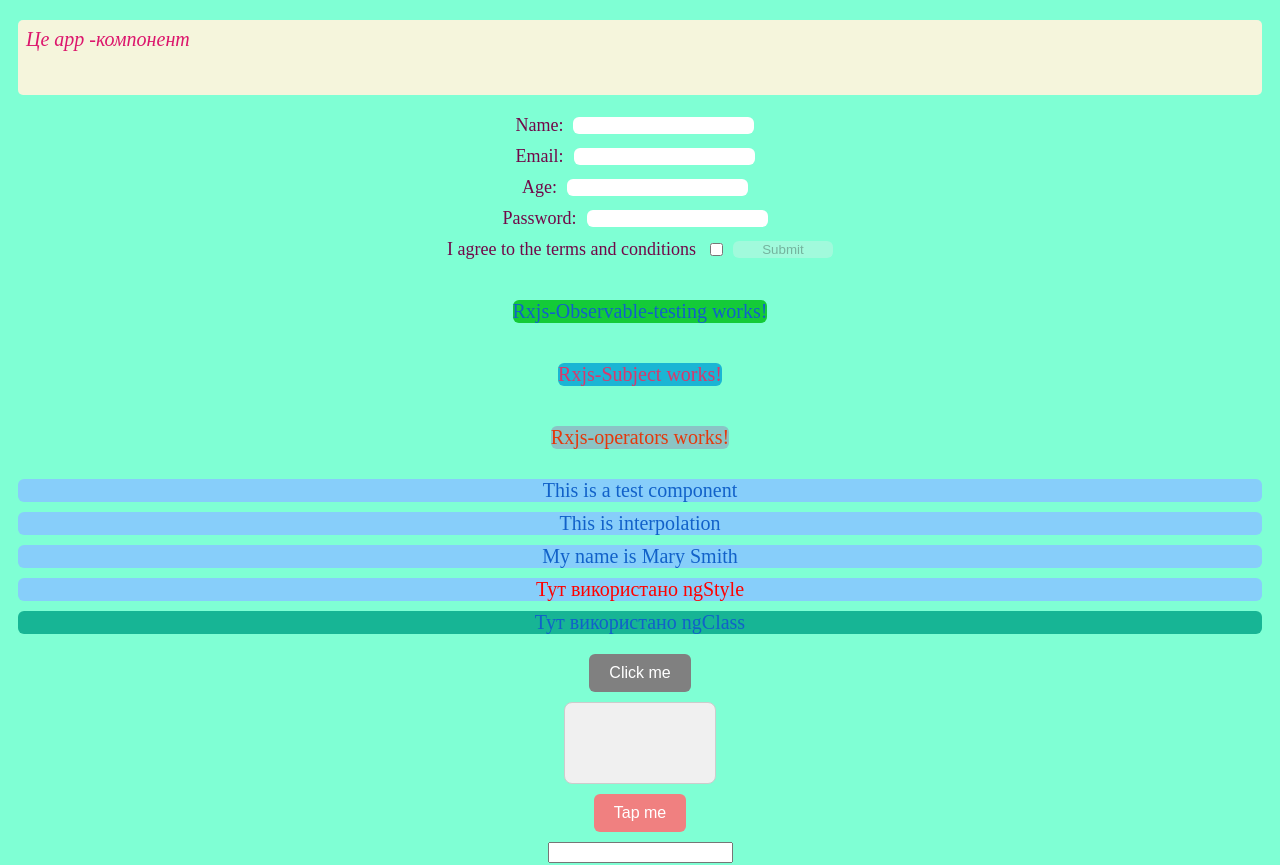
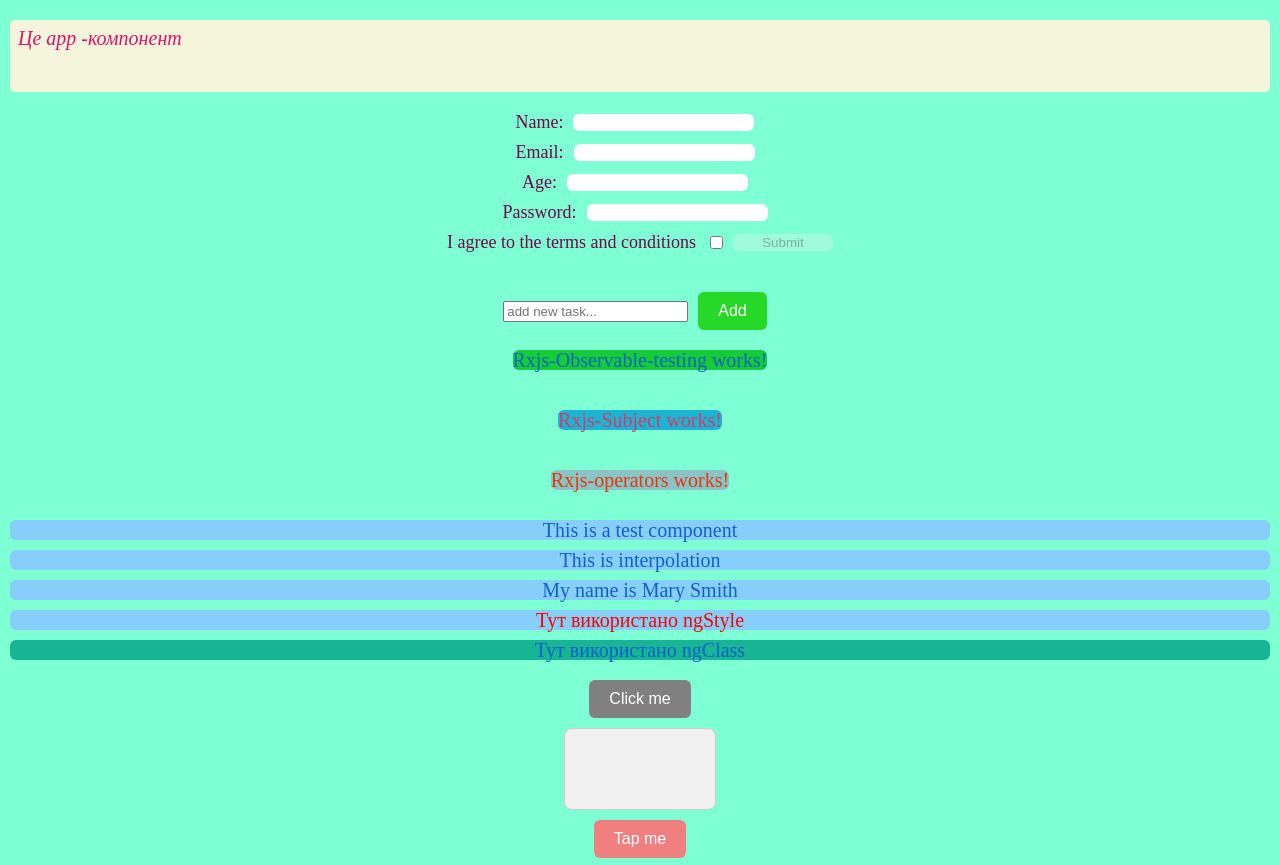
Before and after one commit to Lorat1403/angular-using-examples, an Angular app: page / in a window 1280 px wide. Shown: the top 865 px of the page. Built offline with nearby package versions, Linux system fonts and the light colour scheme.

Commit message:
edit todos component integration

```diff
--- a/package.json
+++ b/package.json
@@ -21,10 +21,12 @@
   },
   "private": true,
   "dependencies": {
+    "@angular/cdk": "^20.2.11",
     "@angular/common": "^20.1.0",
     "@angular/compiler": "^20.1.0",
     "@angular/core": "^20.1.0",
     "@angular/forms": "^20.1.0",
+    "@angular/material": "^20.2.11",
     "@angular/platform-browser": "^20.1.0",
     "@angular/router": "^20.1.0",
     "rxjs": "~7.8.0",
--- a/src/app/app.html
+++ b/src/app/app.html
@@ -3,9 +3,10 @@
     <p>Це app -компонент</p>
     <p>{{ messageFromChild }}</p>
   </div>
-  <div>
-    <app-test-form></app-test-form>
-  </div>
+  <div><app-test-form></app-test-form></div>
+
+  <div><app-todos></app-todos></div>
+
   <div>
     <app-rxjs-test></app-rxjs-test>
   </div>
@@ -15,6 +16,7 @@
   <div>
     <app-rxjs-operators></app-rxjs-operators>
   </div>
+
   <app-test
     [childMessage]="messageFromParent"
     (messageFromChild)="getMessageFromChild($event)"
--- a/src/app/app.scss
+++ b/src/app/app.scss
@@ -12,3 +12,14 @@ p {
   background-color: beige;
   border-radius: 5px;
 }
+
+.panel_title{
+  font-size: 20px;
+  text-align: center;
+  }
+
+  .rxjs_panel{
+    margin: 10px;
+    background-color:lightskyblue;
+
+  }
--- a/src/app/app.ts
+++ b/src/app/app.ts
@@ -5,10 +5,12 @@ import { TestForm } from './components/test-form/test-form';
 import { RxjsTest } from './components/rxjs-test/rxjs-test';
 import { RxjsSubject } from './components/rxjs-subject/rxjs-subject';
 import { RxjsOperators } from './components/rxjs-operators/rxjs-operators';
+import { Todos } from './components/todos/todos';
+
 
 @Component({
   selector: 'app-root',
-  imports: [RouterOutlet, Test, TestForm, RxjsTest, RxjsSubject, RxjsOperators],
+  imports: [RouterOutlet, Test, TestForm, RxjsTest, RxjsSubject, RxjsOperators, Todos],
   templateUrl: './app.html',
   styleUrl: './app.scss'
 })
--- a/src/app/components/test/test.html
+++ b/src/app/components/test/test.html
@@ -18,22 +18,6 @@
   <button (click)="sendMessageToParent()">Send Message to Parent</button>
   <p appHighlight [highlightColor]="'violet'">Наведи мишку сюди!</p>
 
-  <div class="todo-container">
-    <input
-      [(ngModel)]="newTask"
-      placeholder="add new task..."
-      class="todo-input"
-    />
-    <button (click)="addTask()" class="add-btn">Add</button>
-
-    <ul class="todo-list">
-      <li *ngFor="let task of tasks; let i = index" class="todo-item">
-        {{ task }}
-        <button (click)="removeTask(i)" class="remove-btn">Remove</button>
-      </li>
-    </ul>
-  </div>
-
   <p>{{ today | date : "shortDate" }}</p>
   <p>{{ "hello, world!" | uppercase }}</p>
   <p>{{ "HELLO, WORLD" | lowercase }}</p>
--- a/src/app/components/test/test.scss
+++ b/src/app/components/test/test.scss
@@ -67,13 +67,6 @@ button:disabled {
   color: white;
 }
 
-.todo-container {
-  display: flex;
-  // flex-direction: column;
-  justify-content: center;
-  align-items: center;
-}
-
 .add-btn {
   background-color: rgb(38, 217, 38);
   color: white;
@@ -83,15 +76,3 @@ button:disabled {
   background-color: rgb(125, 12, 12);
   color: white;
 }
-
-.todo-list {
-  list-style-type: none;
-
-  padding: 0;
-
-}
-
-.todo-item {
-  margin: 10px 0;
-
-}
--- a/src/app/components/test/test.ts
+++ b/src/app/components/test/test.ts
@@ -13,35 +13,7 @@ import { HighlightDirective } from '../../directives/highlight';
 })
 export class Test {
 
-  newTask: string = '';
-  tasks: string[] = [];
 
-
-  // constructor(private todoService: TodoService) { }  1 варіант акттивації сервісу
-
-  constructor() { } // 2 варіант активації сервісу
-
-  private todoService =inject(TodoService);
-
-  ngOnInit() {
-    this.tasks = this.todoService.getTasks();
-  }
-  addTask() {
-    if (this.newTask.trim() !== '') {
-      this.todoService.addTask(this.newTask.trim());
-      this.newTask = '';
-      this.updateTasks();
-    }
-  }
-
-  removeTask(index: number) {
-    this.todoService.removeTask(index);
-    this.updateTasks();
-  }
-
-  private updateTasks() {
-    this.tasks = this.todoService.getTasks();
-  }
 
    title = 'This is interpolation';
   firstName = 'Mary';
--- /dev/null
+++ b/src/app/components/todos/todos.html
@@ -0,0 +1,15 @@
+<div class="todo-container">
+  <input
+    [(ngModel)]="newTask"
+    placeholder="add new task..."
+    class="todo-input"
+  />
+  <button (click)="addTask()" class="add-btn">Add</button>
+
+  <ul class="todo-list">
+    <li *ngFor="let task of tasks; let i = index" class="todo-item">
+      {{ task }}
+      <button (click)="removeTask(i)" class="remove-btn">Remove</button>
+    </li>
+  </ul>
+</div>
--- /dev/null
+++ b/src/app/components/todos/todos.scss
@@ -0,0 +1,37 @@
+.todo-container {
+  display: flex;
+ justify-content: center;
+  align-items: center;
+}
+
+.todo-list {
+  list-style-type: none;
+  padding: 0;
+
+}
+
+.todo-item {
+  margin: 10px 0;
+
+}
+
+.add-btn {
+  display: inline-block;
+    margin: 10px;
+    padding: 10px 20px;
+    border: none;
+    border-radius: 6px;
+  background-color: rgb(38, 217, 38);
+  color: white;
+  font-size: 16px;
+    cursor: pointer;
+}
+.add-btn:hover{
+  background-color: darkviolet;
+    color: black;
+}
+
+.remove-btn {
+  background-color: rgb(125, 12, 12);
+  color: white;
+}
--- /dev/null
+++ b/src/app/components/todos/todos.ts
@@ -0,0 +1,42 @@
+import { Component, inject, Input, EventEmitter, Output, input } from '@angular/core';
+import { CommonModule } from '@angular/common';
+import { FormsModule, NgModel } from '@angular/forms';
+import { TodoService } from '../../services/todo-service';
+
+@Component({
+  selector: 'app-todos',
+  imports: [CommonModule, FormsModule],
+  templateUrl: './todos.html',
+  styleUrl: './todos.scss'
+})
+export class Todos {
+   newTask: string = '';
+  tasks: string[] = [];
+
+   // constructor(private todoService: TodoService) { }  1 варіант акттивації сервісу
+
+  constructor() { } // 2 варіант активації сервісу
+
+  private todoService =inject(TodoService);
+
+  ngOnInit() {
+    this.tasks = this.todoService.getTasks();
+  }
+  addTask() {
+    if (this.newTask.trim() !== '') {
+      this.todoService.addTask(this.newTask.trim());
+      this.newTask = '';
+      this.updateTasks();
+    }
+  }
+
+  removeTask(index: number) {
+    this.todoService.removeTask(index);
+    this.updateTasks();
+  }
+
+  private updateTasks() {
+    this.tasks = this.todoService.getTasks();
+  }
+
+}
--- a/src/index.html
+++ b/src/index.html
@@ -6,7 +6,9 @@
     <base href="/" />
     <meta name="viewport" content="width=device-width, initial-scale=1" />
     <link rel="icon" type="image/x-icon" href="favicon.ico" />
-  </head>
+      <link href="https://fonts.googleapis.com/css2?family=Roboto:wght@300;400;500&display=swap" rel="stylesheet">
+    <link href="https://fonts.googleapis.com/icon?family=Material+Icons" rel="stylesheet">
+</head>
   <body>
     <app-root></app-root>
   </body>
--- a/src/styles.scss
+++ b/src/styles.scss
@@ -1,4 +1,42 @@
+
+// Include theming for Angular Material with `mat.theme()`.
+// This Sass mixin will define CSS variables that are used for styling Angular Material
+// components according to the Material 3 design spec.
+// Learn more about theming and how to use it for your application's
+// custom components at https://material.angular.dev/guide/theming
+@use '@angular/material' as mat;
+
+html {
+  @include mat.theme((
+    color: (
+      primary: mat.$azure-palette,
+      tertiary: mat.$blue-palette,
+    ),
+    typography: Times New Roman,
+    density: 0,
+  ));
+}
+
+body {
+  // Default the application to a light color theme. This can be changed to
+  // `dark` to enable the dark color theme, or to `light dark` to defer to the
+  // user's system settings.
+  color-scheme: light;
+
+  // Set a default background, font and text colors for the application using
+  // Angular Material's system-level CSS variables. Learn more about these
+  // variables at https://material.angular.dev/guide/system-variables
+  background-color: var(--mat-sys-surface);
+  color: var(--mat-sys-on-surface);
+  font: var(--mat-sys-body-medium);
+
+  // Reset the user agent margin.
+  margin: 0;
+}
 /* You can add global styles to this file, and also import other style files */
 body {
   background-color: aquamarine;
 }
+
+html, body { height: 100%; }
+body { margin: 0; font-family: 'Times New Roman', Times, serif, "Helvetica Neue", sans-serif; }
```
Also changed, not shown: 2 other files (tests, documents, lock files or other folders).
